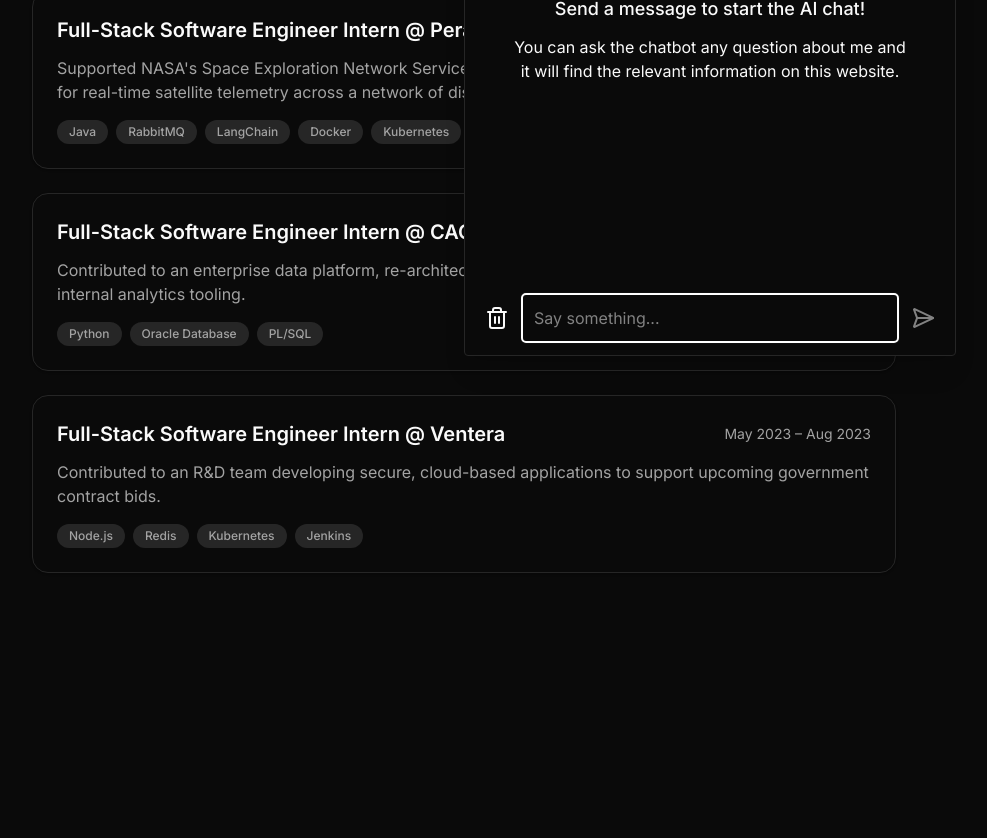
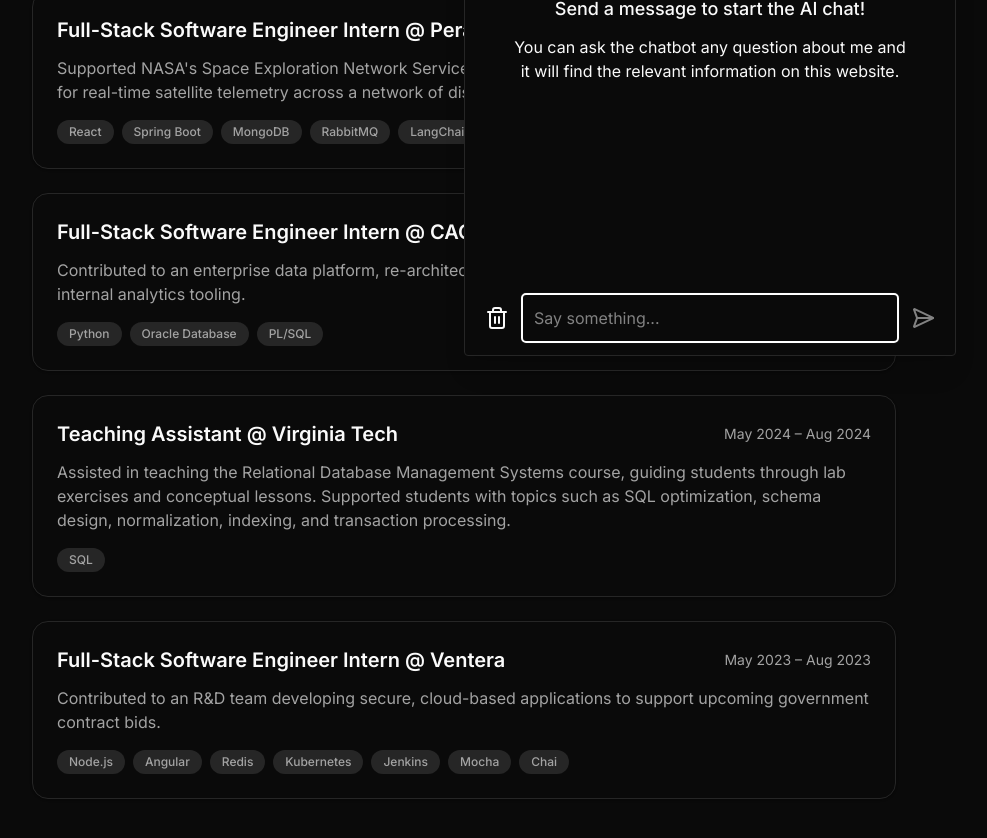
Before and after one commit to shreyp2305/shrey-portfolio, a Next.js app: page /experience in a window 1280 px wide. Shown: the part 440-1278 px from the top of the page, without its empty margins (176-1163 px from the left). Before the commit the page ends 1085 px from the top, so only its background shows below. Built offline with nearby package versions, Linux system fonts and the light colour scheme.

Commit message:
update portfolio config

```diff
--- a/src/data/portfolioConfig.ts
+++ b/src/data/portfolioConfig.ts
@@ -126,7 +126,7 @@
       "Designed and built a real-time operator handoff system in .NET enabling live ownership transfers across vehicle control queues, with atomic state transitions guaranteeing exclusive control with zero conflicts across 50+ concurrent users.",
       "Built an end-to-end test suite covering 23 mission-critical flows with Cypress and Cucumber, cutting release QA from 2 days to 20 minutes.",
     ],
-    tools: [".NET", "OpenLayers", "Cypress", "Cucumber"],
+    tools: [".NET", "React", "OpenLayers", "Cypress", "Cucumber", "Docker", "Kubernetes"],
   },
   {
     role: "Full-Stack Software Engineer Intern",
@@ -139,7 +139,7 @@
       "Redesigned RabbitMQ message topology for ground station subsystems, reducing queuing latency 70% (800ms → 240ms) and eliminating message loss under peak operator load.",
       "Built an internal RAG agent over ops documentation, deflecting ~55% of tier-1 questions and rolling out to the full team.",
     ],
-    tools: ["Java", "RabbitMQ", "LangChain", "Docker", "Kubernetes"],
+    tools: ["React", "Spring Boot", "MongoDB", "RabbitMQ", "LangChain", "Docker", "Kubernetes"],
   },
   {
     role: "Full-Stack Software Engineer Intern",
@@ -154,6 +154,18 @@
     tools: ["Python", "Oracle Database", "PL/SQL"],
   },
   {
+    role: "Teaching Assistant",
+    company: "Virginia Tech",
+    date: "May 2024 – Aug 2024",
+    description:
+      "Assisted in teaching the Relational Database Management Systems course, guiding students through lab exercises and conceptual lessons. Supported students with topics such as SQL optimization, schema design, normalization, indexing, and transaction processing.",
+    achievements: [
+      "Guided 80+ students through weekly lab sessions, providing support on database design and SQL queries",
+      "Topics covered: query optimization, normalization, transaction management, indexing, ER modeling, schema design."
+    ],
+    tools: ["SQL"],
+  },
+  {
     role: "Full-Stack Software Engineer Intern",
     company: "Ventera",
     date: "May 2023 – Aug 2023",
@@ -163,6 +175,6 @@
       "Scaled Node.js APIs serving 1,000+ daily users by migrating high-traffic endpoints to a Redis cache-aside pattern, cutting TTFB 90% and increasing throughput 3x.",
       "Identified over-provisioned Kubernetes workloads through a Jenkins-integrated performance testing suite, reducing CPU usage 25% and memory and pod counts 15%.",
     ],
-    tools: ["Node.js", "Redis", "Kubernetes", "Jenkins"],
+    tools: ["Node.js", "Angular", "Redis", "Kubernetes", "Jenkins", "Mocha", "Chai"],
   },
 ];
```
